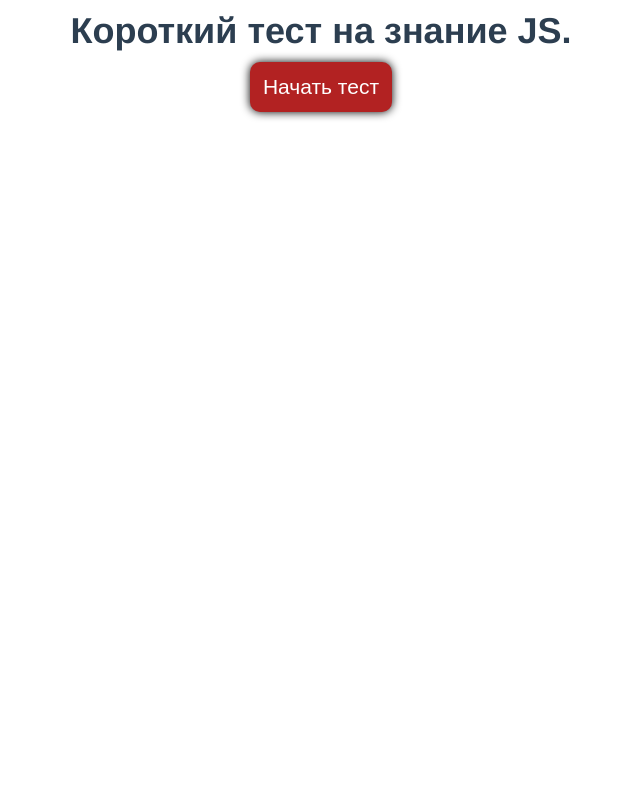
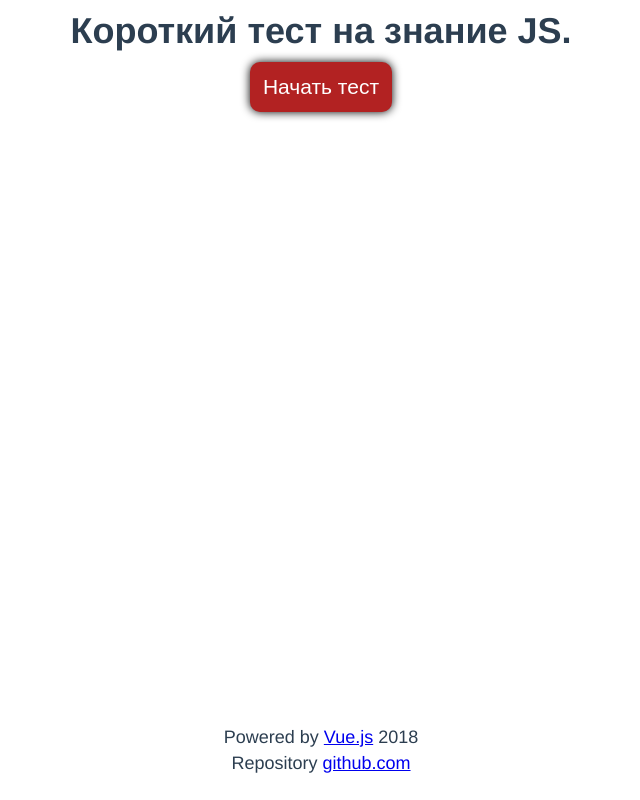
Before and after one commit to olegsherbakov/vue-app-test, a Vue app: page / in a window 1280 px wide. Shown: the whole page, without its empty margins (319-959 px from the left). Built offline with nearby package versions, Linux system fonts and the light colour scheme.

Commit message:
add footer & fix styles

```diff
--- a/src/App.vue
+++ b/src/App.vue
@@ -11,6 +11,12 @@
             Короткий тест на знание JS.
           </h1>
           <Test />
+        </div>
+      </div>
+      <div class="footer">
+        <div class="footer-content">
+          Powered by <a href="https://vuejs.org/">Vue.js</a> 2018
+          <br />Repository <a href="https://github.com/olegsherbakov/vue-app-test">github.com</a>
         </div>
       </div>
     </div>
@@ -78,8 +84,21 @@ code {
 }
 .content {
   max-width: 670px;
+  min-width: 420px;
   margin: 0 auto;
   padding: 0 24px;
+}
+.footer {
+  text-align: center;
+  white-space: nowrap;
+}
+.footer-content {
+  max-width: 670px;
+  min-width: 420px;
+  margin: 0 auto;
+  padding: 24px;
+  overflow: hidden;
+  text-overflow: ellipsis;
 }
 .fadeOut {
   transition: opacity 0.7s ease-in 1s;
--- a/src/components/Question.vue
+++ b/src/components/Question.vue
@@ -71,4 +71,8 @@ export default {
   padding: 7px;
   font-size: 17px;
 }
+.submit:disabled {
+  background: #ccc;
+  box-shadow: 0 0 5px #eee;
+}
 </style>
```
